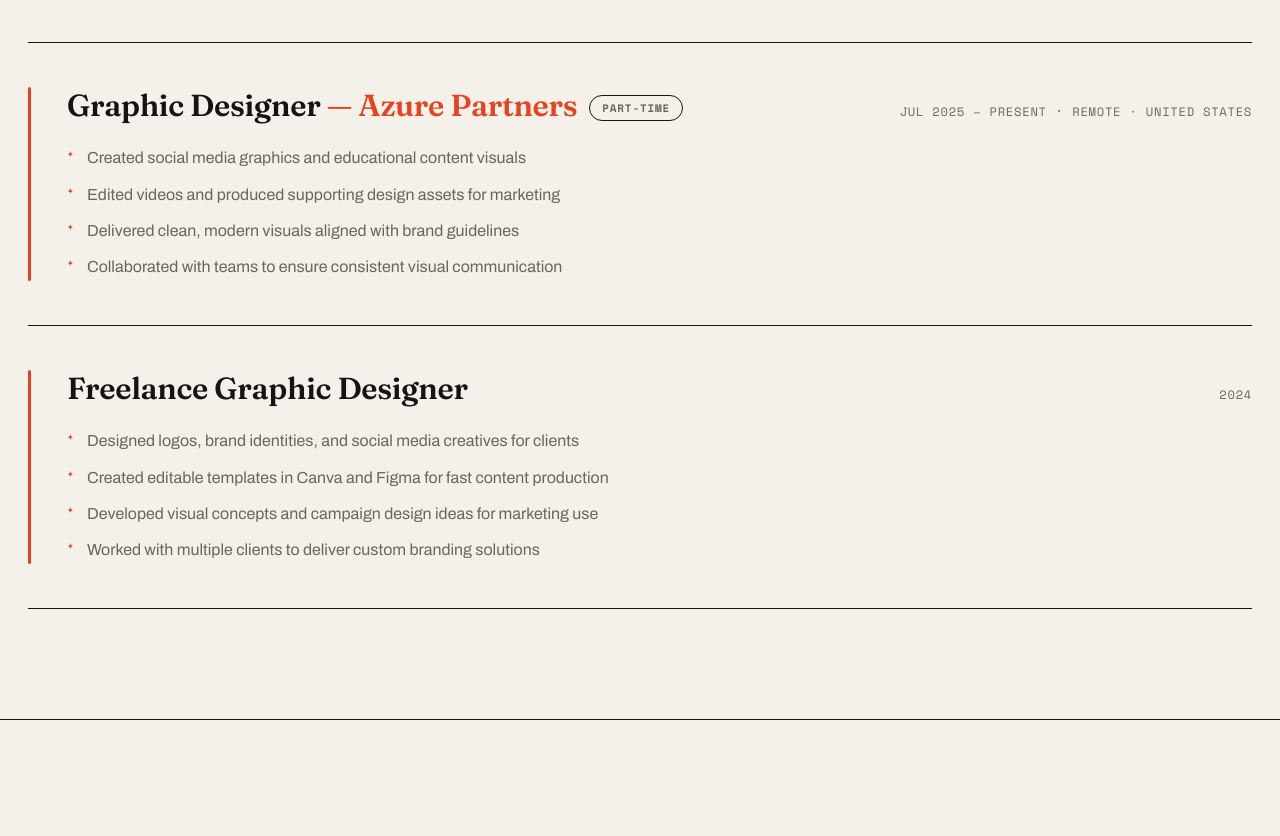
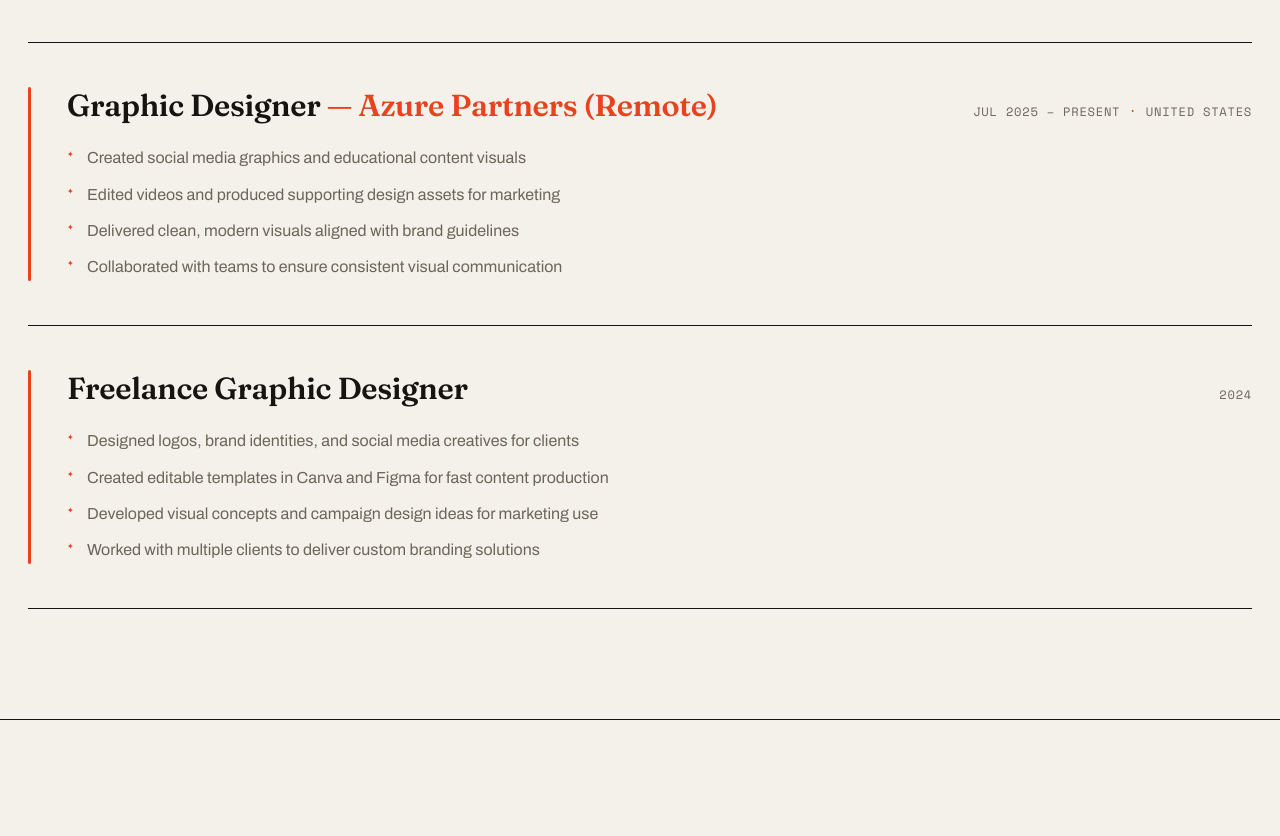
Before and after one commit to alinuman4347-svg/portfolio-site, a React (Vite) app: page / in a window 1280 px wide. Shown: the part 1935-2771 px from the top of the page. Built offline with nearby package versions, Linux system fonts and the light colour scheme.

Commit message:
Update Azure Partners entry: Remote in title, remove Part-time tag

```diff
--- a/src/components/Experience.jsx
+++ b/src/components/Experience.jsx
@@ -13,10 +13,9 @@
   },
   {
     role: 'Graphic Designer',
-    company: 'Azure Partners',
+    company: 'Azure Partners (Remote)',
     period: 'Jul 2025 – Present',
-    location: 'Remote · United States',
-    tag: 'Part-time',
+    location: 'United States',
     bullets: [
       'Created social media graphics and educational content visuals',
       'Edited videos and produced supporting design assets for marketing',
```
